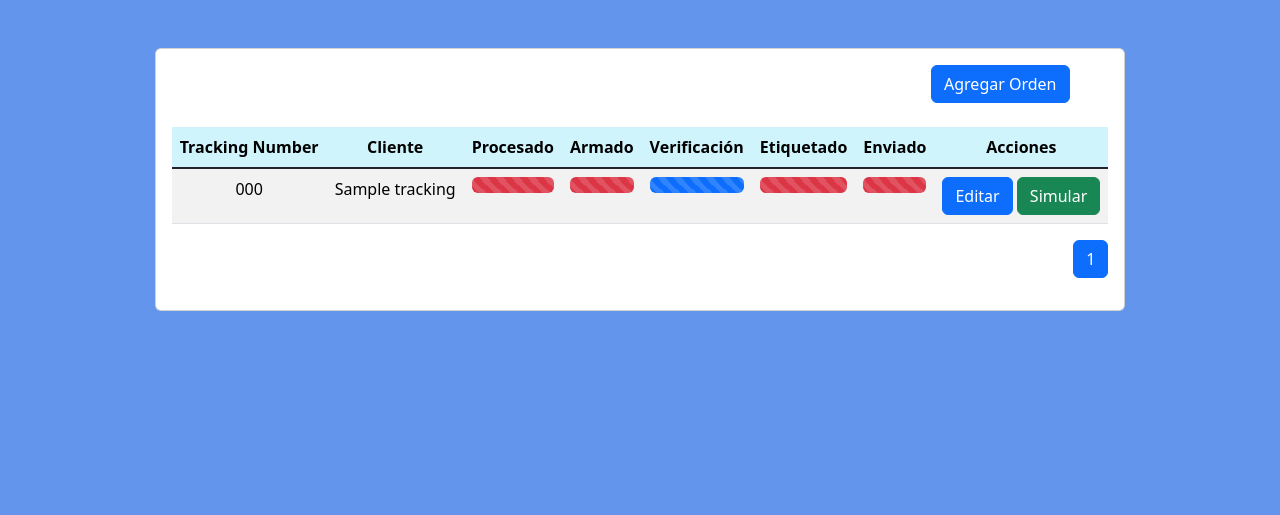
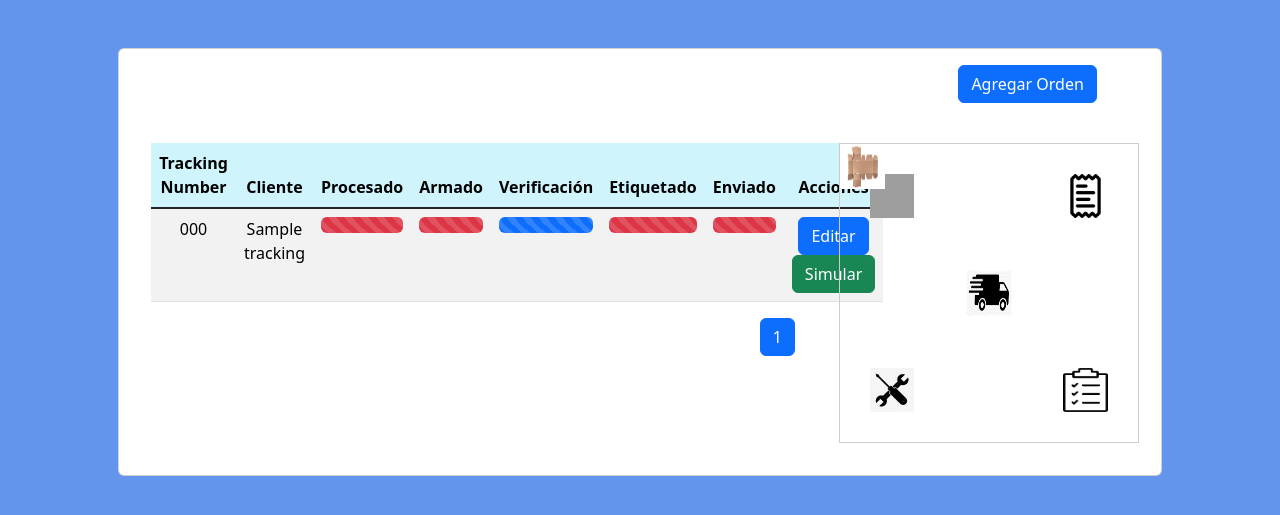
Before and after one commit to AaronDguez/recon, a Django app: page /tracking/ in a window 1280 px wide. Shown: the part 56-571 px from the top of the page. Run offline with Django 5.2, Linux system fonts and the light colour scheme; tables that the repository leaves empty hold one stand-in row (values such as "Sample post"); some libraries are stand-ins or nearby versions; grey boxes are pictures that could not be loaded.

Commit message:
Moved the contents of the simulation modal next to the table. Needs fixing for column spaning

```diff
--- a/tracking/templates/mainTrack.html
+++ b/tracking/templates/mainTrack.html
@@ -10,6 +10,9 @@
     </div>
 </div>
 
+<div class="card-body">
+    <div class="row">
+        <div class="col-md-8">
             <table class="table table-striped table-hover" id="trackTable">
                 <thead class="table-info">
                     <th>Tracking Number</th>
@@ -26,7 +29,8 @@
                     <tr>
                         <td>
                             {{ track.trackNumber }}
-                <input type="hidden" id="trackingNumber-{{ track.trackNumber }}" value="{{ track.trackNumber }}">
+                            <input type="hidden" id="trackingNumber-{{ track.trackNumber }}"
+                                value="{{ track.trackNumber }}">
                         </td>
                         <td>
                             {{ track.clientName }}
@@ -79,20 +83,22 @@
                         </td>
                         <!-- Action Buttons -->
                         <td>
-                <button id="edit-{{track.trackNumber}}" class="btn btn-primary edit-btn" type="button">Editar</button>
-                <button id="sim-{{track.trackNumber}}" class="btn btn-success sim-btn" type="button">Simular</button>
+                            <button id="edit-{{track.trackNumber}}" class="btn btn-primary edit-btn"
+                                type="button">Editar</button>
+                            <button id="sim-{{track.trackNumber}}" class="btn btn-success sim-btn"
+                                type="button">Simular</button>
                         </td>
                     </tr>
                     {% endfor %}
                 </tbody>
             </table>
-
             <!-- Pagination -->
             <nav aria-label="Page navigation">
                 <ul class="pagination justify-content-end">
                     {% if page_obj.has_previous %}
                     <li class="page-item">
-            <a class="page-link" href="{% url 'tracking_index' page=page_obj.previous_page_number %}" aria-label="Previous">
+                        <a class="page-link" href="{% url 'tracking_index' page=page_obj.previous_page_number %}"
+                            aria-label="Previous">
                             <span aria-hidden="true">&laquo;</span>
                         </a>
                     </li>
@@ -102,13 +108,31 @@
                     </li>
                     {% endfor %} {% if page_obj.has_next %}
                     <li class="page-item">
-            <a class="page-link" href="{% url 'tracking_index' page=page_obj.next_page_number %}" aria-label="Next">
+                        <a class="page-link" href="{% url 'tracking_index' page=page_obj.next_page_number %}"
+                            aria-label="Next">
                             <span aria-hidden="true">&raquo;</span>
                         </a>
                     </li>
                     {% endif %}
                 </ul>
             </nav>
+        </div>
+        <div class="col-md-4 d-flex justify-content-center align-items-center">
+            <div class="simulation-container">
+                <!-- Contenido de la simulación -->
+                <img src="{% static 'media/procesing-icon.png' %}" class="station" id="station1" alt="Estación 1">
+                <img src="{% static 'media/build-icon.jpg' %}" class="station" id="station2" alt="Estación 2">
+                <img src="{% static 'media/checked-icon.png' %}" class="station" id="station3" alt="Estación 3">
+                <img src="{% static 'media/ticket-icon.png' %}" class="station" id="station4" alt="Estación 4">
+                <img src="{% static 'media/shipped-icon.webp' %}" class="station" id="station5" alt="Estación 5">
+
+                <div id="box-container">
+                    <img src="{% static 'media/flat-box.jpg' %}" class="box" id="box" alt="Caja desarmada">
+                    <img src="{% static 'media/red-cross.webp' %}" class="box" id="cross" alt="Cruz roja" hidden>
+                </div>
+            </div>
+        </div>
+    </div>
 
     <!-- Modal -->
     <div class="modal fade" id="addOrderModal" tabindex="-1" role="dialog" aria-labelledby="addOrderModalLabel"
@@ -168,7 +192,8 @@
                         <h5 class="modal-title" id="editOrderModalLabel">Editar Orden</h5>
                     </div>
                     <div class="col-md-1">
-                    <button type="button" class="btn btn-danger" data-bs-dismiss="modal" aria-label="Close">X</button>
+                        <button type="button" class="btn btn-danger" data-bs-dismiss="modal"
+                            aria-label="Close">X</button>
                     </div>
                 </div>
                 <div class="modal-body">
@@ -265,104 +290,86 @@
         </div>
     </div>
 
-<!-- Modal to simulate order -->
-<div class="modal fade" id="simulateOrderModal" tabindex="-1" role="dialog" aria-labelledby="simulateOrderModalLabel"
-    aria-hidden="true">
-    <div class="modal-dialog" style="width: 80%; height: 80%;" role="document">
-        <div class="modal-content">
-            <div class="modal-header">
-                <div class="col-md-11">
-                    <h5 class="modal-title" id="simulateOrderModalLabel">Simular Orden</h5>
-                </div>
-                <div class="col-md-1">
-                    <button type="button" class="btn btn-danger" data-bs-dismiss="modal" aria-label="Close">X</button>
-                </div>
-            </div>
-            <div class="modal-body">
-                <!-- Images for simulation -->
-                <div class="simulation-container">
-                    <!-- Static images for stations -->
-                    <img src="{% static 'media/procesing-icon.png' %}" class="station" id="station1" alt="Estación 1">
-                    <img src="{% static 'media/build-icon.jpg' %}" class="station" id="station2" alt="Estación 2">
-                    <img src="{% static 'media/checked-icon.png' %}" class="station" id="station3" alt="Estación 3">
-                    <img src="{% static 'media/ticket-icon.png' %}" class="station" id="station4" alt="Estación 4">
-                    <img src="{% static 'media/shipped-icon.webp' %}" class="station" id="station5" alt="Estación 5">
-
-                    <!-- Movable box image -->
-                    <div id="box-container">
-                        <img src="{% static 'media/flat-box.jpg' %}" class="box" id="box" alt="Caja desarmada">
-                        <img src="{% static 'media/red-cross.webp' %}" class="box" id="cross" alt="Cruz roja" hidden>
-                    </div>
-                </div>
-            </div>
-            <div class="modal-footer">
-                <button type="button" class="btn btn-secondary" data-bs-dismiss="modal">Cerrar</button>
-            </div>
-        </div>
-    </div>
-</div>
-
     <!-- Styles -->
     <style>
-    #canvas {
-        pointer-events: none;
-    }
-
         .simulation-container {
             position: relative;
             width: 100%;
-        height: 500px;
+            max-width: 300px;
+            /* Ajustar según necesidad */
+            height: auto;
+            aspect-ratio: 1;
+            /* Mantener proporción cuadrada */
+            margin: auto;
+            /* Centrar la simulación */
             border: 1px solid #ccc;
+            overflow: hidden;
+        }
+
+        .table {
+            width: 100%;
+            /* Asegurar que la tabla ocupe todo su espacio */
+        }
+
+        .card-body .row {
+            display: flex;
+            flex-wrap: nowrap;
+            /* Evitar que los elementos se solapen */
+            gap: 15px;
+            /* Espacio entre tabla y simulación */
         }
 
         .station {
             position: absolute;
-        width: 100px;
-        height: 100px;
+            width: 15%;
+            /* Tamaño relativo al contenedor */
+            height: 15%;
+            /* Ajustar proporción */
         }
 
-    /* Positions for the stations */
+        /* Ajustes para posiciones */
         #station1 {
-        top: 50px;
-        left: 50px;
+            top: 10%;
+            left: 10%;
         }
 
         #station2 {
-        top: 300px;
-        left: 50px;
+            bottom: 10%;
+            left: 10%;
         }
 
         #station3 {
-        top: 300px;
-        left: 300px;
+            bottom: 10%;
+            right: 10%;
         }
 
         #station4 {
-        top: 50px;
-        left: 300px;
+            top: 10%;
+            right: 10%;
         }
 
         #station5 {
-        top: 200px;
-        left: 200px;
+            top: 50%;
+            left: 50%;
+            transform: translate(-50%, -50%);
         }
 
-    /* Movable box */
         .box {
             position: absolute;
-        width: 100px;
-        height: 100px;
-        top: 0px;
-        /* Initial position */
-        left: 0px;
+            width: 15%;
+            /* Tamaño relativo */
+            height: 15%;
+            top: 0;
+            left: 0;
             transition: all 1s ease;
         }
     </style>
 
 
-<script>
+    <!-- <script>
         let orden = null;
         const editModal = document.getElementById('editOrderModal')
+        document.getElementById('simulationContainer').hidden = true;
         // Add order
         Date.prototype.getWeek = function () {
             const date = new Date(this.getTime());
@@ -483,7 +490,7 @@
                     $("#box").attr("src", "{% static 'media/cajas-carton.jpg' %}");
                 }
                 await $("#box").animate(positions[index], 1000);
-            await new Promise(r => setTimeout(r, 3000));
+                await new Promise(r => setTimeout(r, 4000));
                 if (params[index] == "True") {
                     $("#alertMessage").text(`Error en la estación ${index + 1}. Favor de revisar el producto.`);
                     $("#alertModal").modal("show");
@@ -522,5 +529,6 @@
                 },
             });
         });
-</script>
+    </script> -->
+</div>
 {% endblock %}
```
Lines whose indentation alone changed are shown as unchanged.
